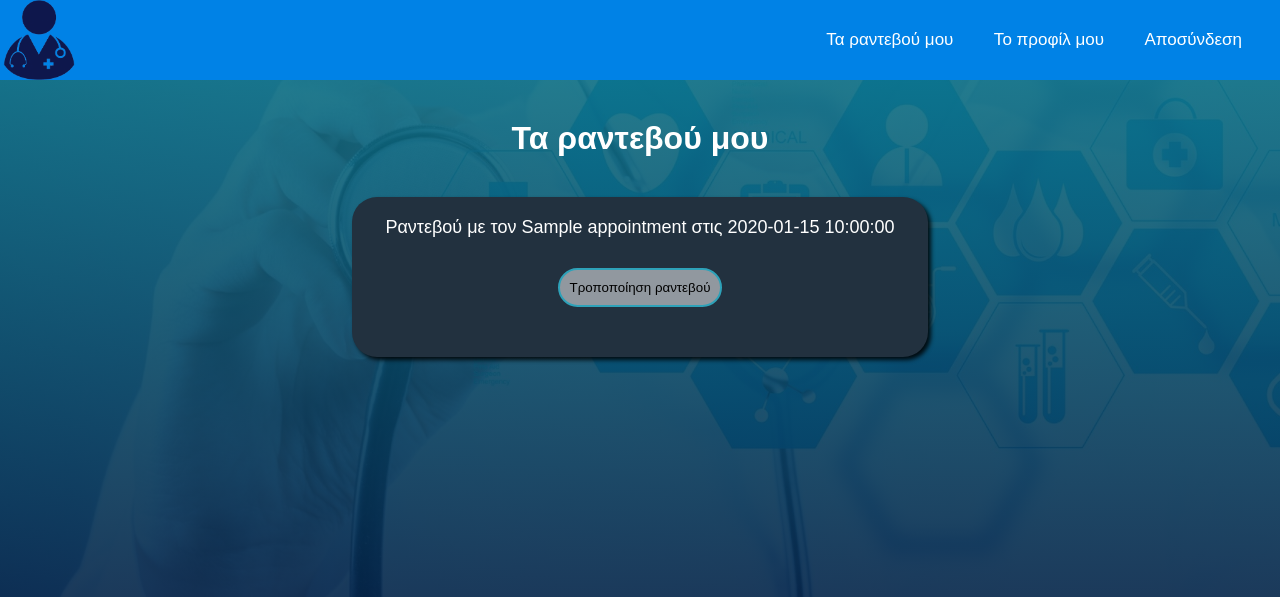
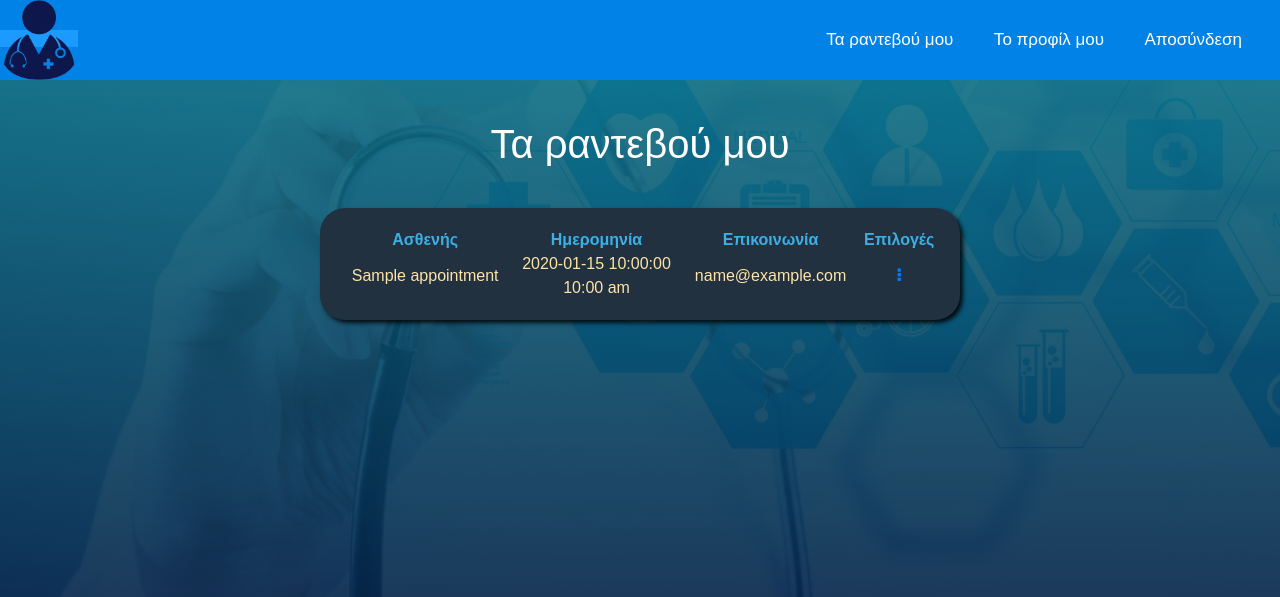
Before and after one commit to tzarhs/DocWebox, a PHP site: page /appointments.php in a window 1280 px wide. Shown: the top 597 px of the page. Run offline with PHP 8.4, Linux system fonts and the light colour scheme; the visitor is signed in with stand-in values (Sample User, id 1); tables that the repository leaves empty or names only in its code hold one stand-in row (values such as "Sample post"); some libraries are stand-ins or nearby versions.

Commit message:
diagrafh kai tropopoihsh rantevou

```diff
--- a/appointments.php
+++ b/appointments.php
@@ -9,6 +9,8 @@
     <meta charset="UTF-8">
     <meta http-equiv="X-UA-Compatible" content="IE=edge">
     <meta name="viewport" content="width=device-width, initial-scale=1.0">
+    <link rel="stylesheet" type="text/css" href="https://maxcdn.bootstrapcdn.com/bootstrap/4.0.0/css/bootstrap.min.css">
+	  <link rel="stylesheet" href="https://stackpath.bootstrapcdn.com/font-awesome/4.7.0/css/font-awesome.min.css">
     <link rel="stylesheet" href="style2.css">
     <title>My appointments</title>
 </head>
@@ -42,6 +44,8 @@
       </ul>
 </nav>
 
+
+
 <div id="appointments">
 
   <h1>Τα ραντεβού μου</h1>
@@ -61,8 +65,44 @@
 
         $data = mysqli_fetch_assoc($result1);
 
-        echo "<li>" ."Ραντεβού με τον ". $data['name'] . " στις " . $appointment['date'] .
-        '<input id="appointment_edit" type="submit" value="Τροποποίηση ραντεβού" onclick="location.href=\'\'" >'. "</li>";
+
+        if(true){
+
+          ?>
+          <li>
+
+          <table id="appoinment_table" style="width:100%">
+            <tr>
+              <th>Ασθενής</th>
+              <th>Ημερομηνία</th>
+              <th>Επικοινωνία</th>
+              <th>Επιλογές</th>
+            </tr>
+            <tr>
+              <td><?php echo  $data['name'] ?> </td>
+              <td><?php echo  $appointment['date'] ?></br><?php echo date('h:i a', strtotime($appointment['time']))  ?> </td>
+              <td><?php echo  $data['email'] ?> </td>
+              <td>
+							<div class="dropdown open">
+								<a href="#!" class="px-2" id="triggerId1" data-toggle="dropdown" aria-haspopup="true"
+										aria-expanded="false">
+											<i class="fa fa-ellipsis-v"></i>
+								</a>
+                <?php $value=$appointment['id'];?>
+								<div class="dropdown-menu" aria-labelledby="triggerId1">
+									<a class="dropdown-item" href="edit_appointment.php?value=<?php echo $value;?>"><i class="fa fa-pencil mr-1"></i> Edit</a>
+									<a class="dropdown-item text-danger" href="delete_appointment.php?<?php echo $value; ?>"><i class="fa fa-trash mr-1"></i> Delete</a>
+								</div>
+							</div>
+						  </td>
+            </tr>
+
+          </table>
+
+          </li>
+          <?php
+        }
+
       }
     }else if ($_SESSION['id'] && $_SESSION['usertype'] == 'patient'){
 
@@ -75,14 +115,62 @@
 
         $data = mysqli_fetch_assoc($result1);
 
-        echo "<li>" ."Ραντεβού με τον ". $data['doctor_name'] . " στις " . $appointment['date'] .
-        '<input id="appointment_edit" type="submit" value="Τροποποίηση ραντεβού" onclick="location.href=\'\'" >'. "</li>";
+        if(true){
+          ?>
+          <li>
+
+          <table id="appoinment_table" style="width:100%">
+            <tr>
+              <th>Γιατρός</th>
+              <th>Ημερομηνία</th>
+              <th>Επικοινωνία</th>
+              <th>Επιλογές</th>
+            </tr>
+            <tr>
+              <td><?php echo  $data['doctor_name'] ?> </td>
+              <td><?php echo  $appointment['date'] ?></br><?php echo date('h:i a', strtotime($appointment['time'])) ?> </td>
+              <td><?php echo  $data['tel'] ?> </td>
+              <td>
+							<div class="dropdown open">
+								<a href="#!" class="px-2" id="triggerId1" data-toggle="dropdown" aria-haspopup="true"
+										aria-expanded="false">
+											<i class="fa fa-ellipsis-v"></i>
+								</a>
+                <?php $value=$appointment['id'];?>
+								<div class="dropdown-menu" aria-labelledby="triggerId1">
+									<a class="dropdown-item" href="edit_appointment.php?value=<?php echo $value;?>"><i class="fa fa-pencil mr-1"></i> Edit</a>
+									<a class="dropdown-item text-danger" href="delete_appointment.php?value=<?php echo $value;?>"><i class="fa fa-trash mr-1"></i> Delete</a>
+								</div>
+							</div>
+						</td>
+            </tr>
+
+          </table>
+
+        </li>
+          <?php
+        }
+
       }
-
     }
     ?>
   </ul>
 </div>
 
+
+
+<script src="https://code.jquery.com/jquery-3.2.1.slim.min.js"></script>
+<script src="https://cdnjs.cloudflare.com/ajax/libs/popper.js/1.12.9/umd/popper.min.js"></script>
+<script src="https://maxcdn.bootstrapcdn.com/bootstrap/4.0.0/js/bootstrap.min.js"></script>
 </body>
+<style>
+
+
+th{
+  color:  rgb(59, 176, 230);
+}
+td{
+  color: #FDE3A7;
+}
+</style>
 </html>
--- a/style2.css
+++ b/style2.css
@@ -161,7 +161,7 @@ nav{
 }
 
 label.logo img{
-  position: absolute;
+  position: relative;
   height: auto;
   width: 78px;
 }
@@ -632,7 +632,7 @@ a:hover,a.active{
 
 
  #appointments {
-  width: 45%;
+  width: 50%;
   margin: 0 auto;
 }
 
@@ -641,7 +641,6 @@ a:hover,a.active{
   text-align: center;
   margin-bottom: 40px;
   margin-top: 40px;
-
 }
 
 #appointments ul {
@@ -652,8 +651,6 @@ a:hover,a.active{
 #appointments li {
 
   text-align: center;
-  font-size: large;
-
   color: white;
   background-color: #22313F;
   border-radius:20px;
@@ -663,24 +660,3 @@ a:hover,a.active{
   margin-bottom: 30px;
   border-radius: 25px;
 }
-
-
-input[id="appointment_edit"]{
-  border: 0;
-  background: rgb(255, 255, 255,0.5);
-  display: block;
-  margin: 30px auto;
-  text-align: center;
-  border: 2px solid rgb(46, 162, 185);
-  padding: 10px 10px;
-  width: auto;
-  outline: none;
-  color: black ;
-  border-radius: 24px;
-  transition: 0.25s;
-}
-
-input[id="appointment_edit"]:hover{
-  background: #3385bc;
-
-}
```
Also changed, not shown: delete_appointment.php (added, +65 -0 lines), edit_appointment.php (added, +204 -0 lines).
